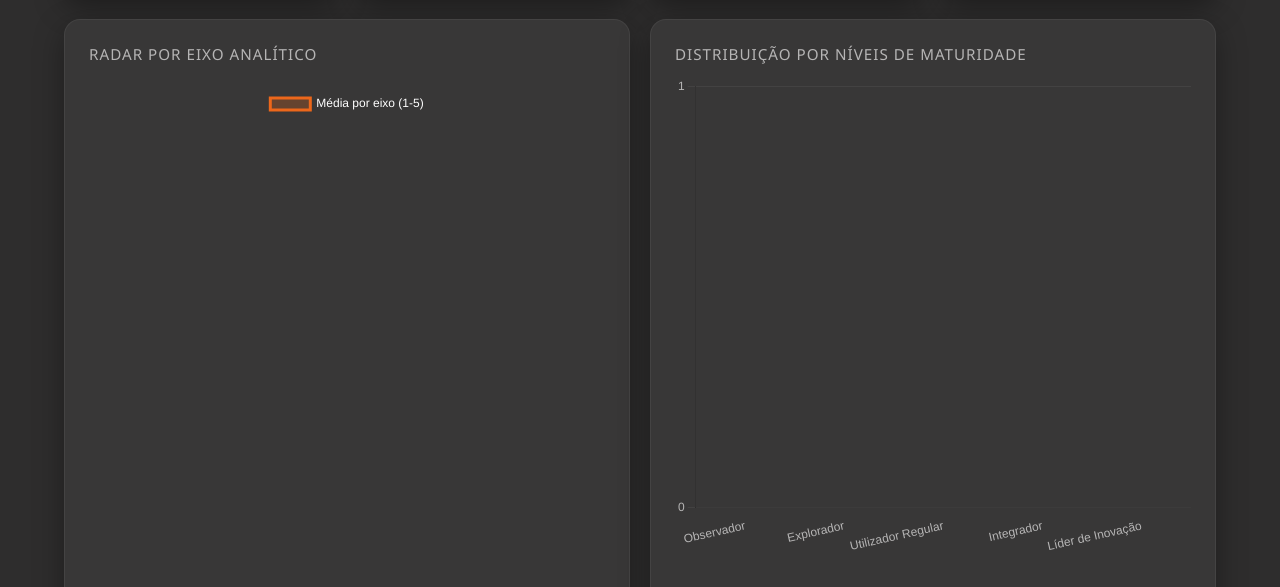
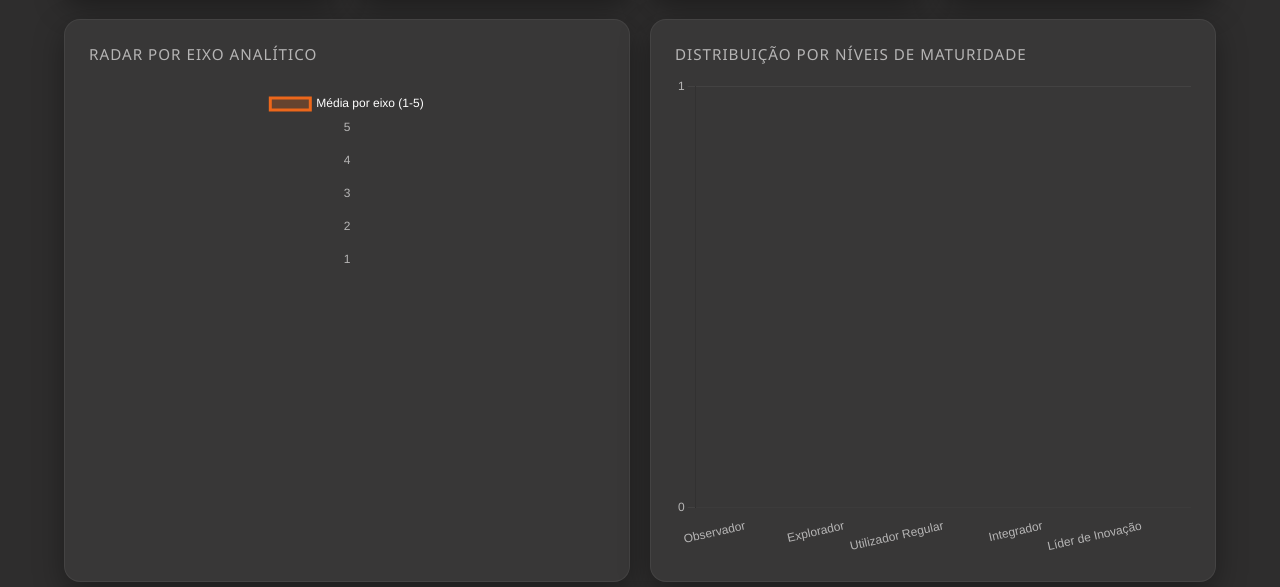
Before and after one commit to bandeiraeduardo-flag/cespu-indice-ia, a website: page public/dashboard.html in a window 1280 px wide. Shown: the part 213-800 px from the top of the page. Drawn offline with nearby package versions, Linux system fonts and the light colour scheme; no server answers.

Commit message:
Add files via upload

```diff
--- a/public/dashboard.html
+++ b/public/dashboard.html
@@ -48,7 +48,9 @@
   <div class="grid grid-2" style="margin-bottom:22px;">
     <div class="cartao" id="cardRadar">
       <div class="painel-titulo">Radar por eixo analítico</div>
-      <canvas id="graficoRadar" height="280"></canvas>
+      <div style="position:relative; height:400px;">
+        <canvas id="graficoRadar"></canvas>
+      </div>
     </div>
     <div class="cartao" id="cardNiveis">
       <div class="painel-titulo">Distribuição por níveis de maturidade</div>
```
